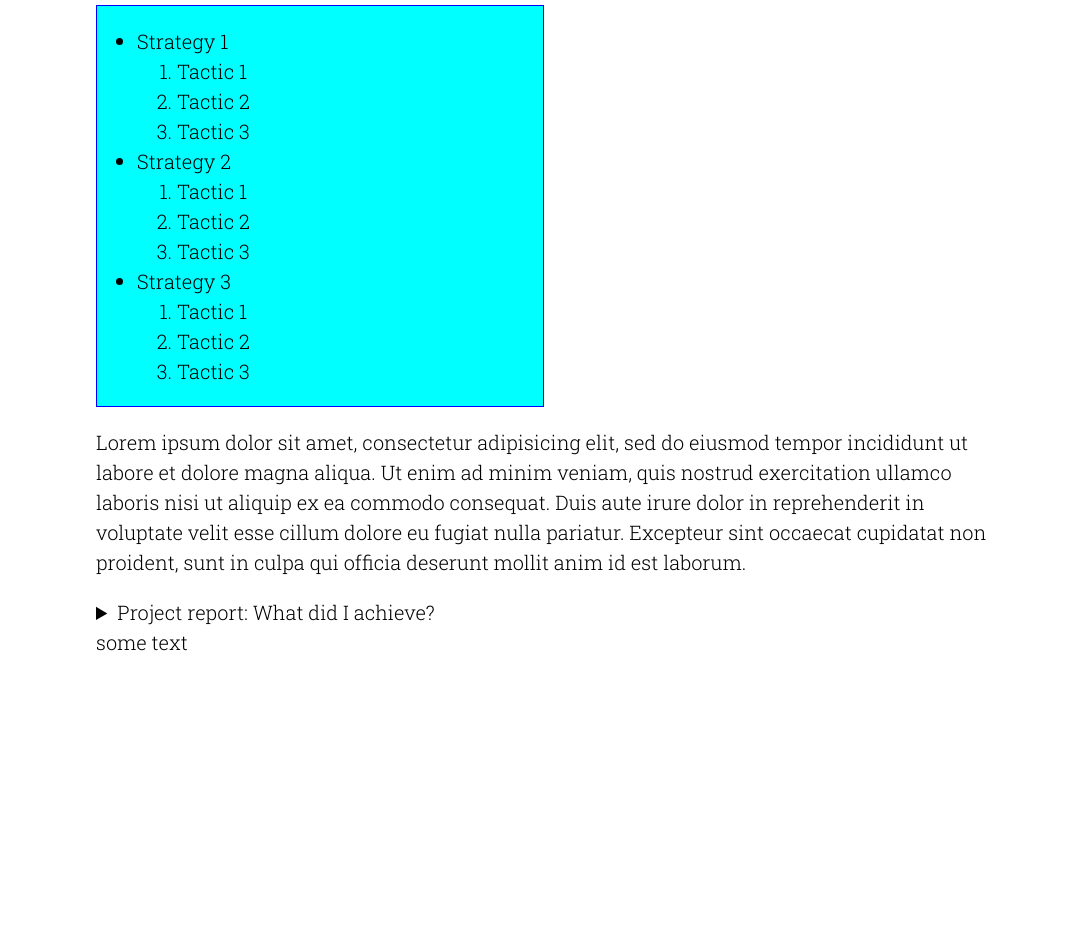
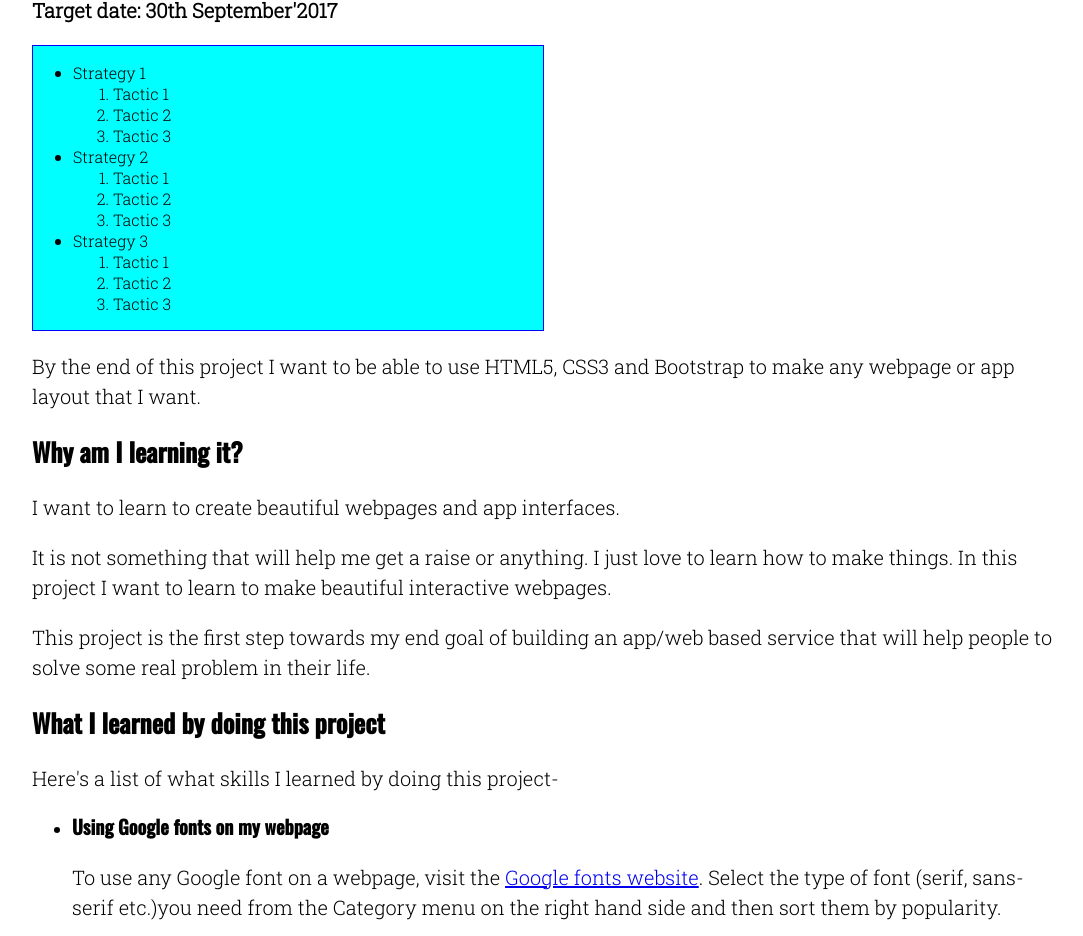
Before and after one commit to ANJANADMIN/debbanerjee, a plain HTML site: page project-html-css-bootstrap.html in a window 1280 px wide. Shown: the part 185-1121 px from the top of the page, without its empty margins (96-1179 px from the left). Before the commit the page ends 842 px from the top, so only its background shows below. Drawn offline with nearby package versions, Linux system fonts and the light colour scheme.

Commit message:
Content update

```diff
--- a/project-html-css-bootstrap.html
+++ b/project-html-css-bootstrap.html
@@ -3,8 +3,10 @@
 <head>
 	<meta charset="utf-8">
 	<title>Project HTML,CSS and Bootstrap</title>
+	<!--Add Google Serif and Sans Serif fonts with respective weights -->
 	<link href="https://fonts.googleapis.com/css?family=Roboto+Slab:300" rel="stylesheet">
 	<link href="https://fonts.googleapis.com/css?family=Oswald:500" rel="stylesheet">
+	<!--Add link to local Custom style sheet-->
 	<link rel="stylesheet" type="text/css" href="style.css">
 
 </head>
@@ -13,7 +15,7 @@
 	<nav>
 		<ul>
 			<li><a href="#introduction">Introduction</a></li>
-			<li><a href="#main-content">Main Content</a></li>
+			<li><a href="#main-content">Project discussion</a></li>
 			<li><a href="#outcome">Outcome</a></li>
 		</ul>
 	</nav>
@@ -21,8 +23,11 @@
 		<section>
 			<header id="introduction">
 				<h1>
-					What is this project about?
+					Project 1: HTML, CSS and Bootstrap Framework
 				</h1>
+				<p id="target-date">
+					Target date: 30th September'2017
+				</p>
 				<div id="content">
 					<ul>
 						<li>Strategy 1
@@ -50,12 +55,20 @@
 				</div>
 			</header>
 			<article id="main-content">
-				<p>Lorem ipsum dolor sit amet, consectetur adipisicing elit, sed do eiusmod
-				tempor incididunt ut labore et dolore magna aliqua. Ut enim ad minim veniam,
-				quis nostrud exercitation ullamco laboris nisi ut aliquip ex ea commodo
-				consequat. Duis aute irure dolor in reprehenderit in voluptate velit esse
-				cillum dolore eu fugiat nulla pariatur. Excepteur sint occaecat cupidatat non
-				proident, sunt in culpa qui officia deserunt mollit anim id est laborum.</p>
+				<p>By the end of this project I want to be able to use HTML5, CSS3 and Bootstrap to make any webpage or app layout that I want.</p>
+				<h2>Why am I learning it?</h2>
+				<p>I want to learn to create beautiful webpages and app interfaces.</p>
+				<p>It is not something that will help me get a raise or anything. I just love to learn how to make things. In this project I want to learn to make beautiful interactive webpages.</p>
+				<p>This project is the first step towards my end goal of building an app/web based service that will help people to solve some real problem in their life.</p>
+				<h2>What I learned by doing this project</h2>
+				<p>Here's a list of what skills I learned by doing this project-</p>
+				<ul>
+					<li>
+						<h3>Using Google fonts on my webpage</h3>
+						<p>To use any Google font on a webpage, visit the <a href="https://fonts.google.com/" target="_blank">Google fonts website</a>. Select the type of font (serif, sans-serif etc.)you need from the Category menu on the right hand side and then sort them by popularity.</p>
+						<img src="google-fonts.jpg" width="850px" alt="Google fonts website">
+					</li>
+				</ul>
 			</article>
 			<details id="outcome">
 				<summary>Project report: What did I achieve? </summary>
--- a/style.css
+++ b/style.css
@@ -10,13 +10,12 @@ html {
 }
 /* Genaral styles applicable to the whole body */
 body {
-	width: 70%;
+	width: 80%;
 	margin: 0 auto;
+	/*Set the default font properties for all the text element here. Then customize them later in respective element*/
 	font-family: 'Roboto Slab', serif;
-	font-size: 1.25em;
-	line-height: 1.5em;
 }
-/* Styles applicable to the navigation menu */
+/* Styles applicable to the Main navigation menu */
 nav {
 
 }
@@ -40,9 +39,13 @@ section {
 header {
 
 }
-
+/* Styles for the Contents navigation menu*/
 div#content {
+	/* The content div is given 50% with of the header container.
+	But for smaller screens the minimum width is set to 200px to avoid text overflow problem */
 	width: 50%;
+	min-width: 200px;
+	text-overflow: hidden;
 	border: 1px solid blue;
 	background-color: cyan;
 }
@@ -69,12 +72,30 @@ footer {
 
 h1, h2, h3, h4, h5, h6 {
 	font-family: 'Oswald', sans-serif;
+	font-size: 2em;
+	line-height: 1.5em;
+}
+
+h1 {
+	font-size: 2em;
+}
+
+h2 {
+	font-size: 1.6em;
+}
+
+h3 {
+	font-size: 1.2em;
 }
 
 p {
-
+	font-size: 1.25em;
+	line-height: 1.5em;
 }
 
+p#target-date {
+	font-weight: bold;
+}
 a, a:hover, a:visited {
 
 }
```
Also changed, not shown: Google-fonts.jpg (added).
